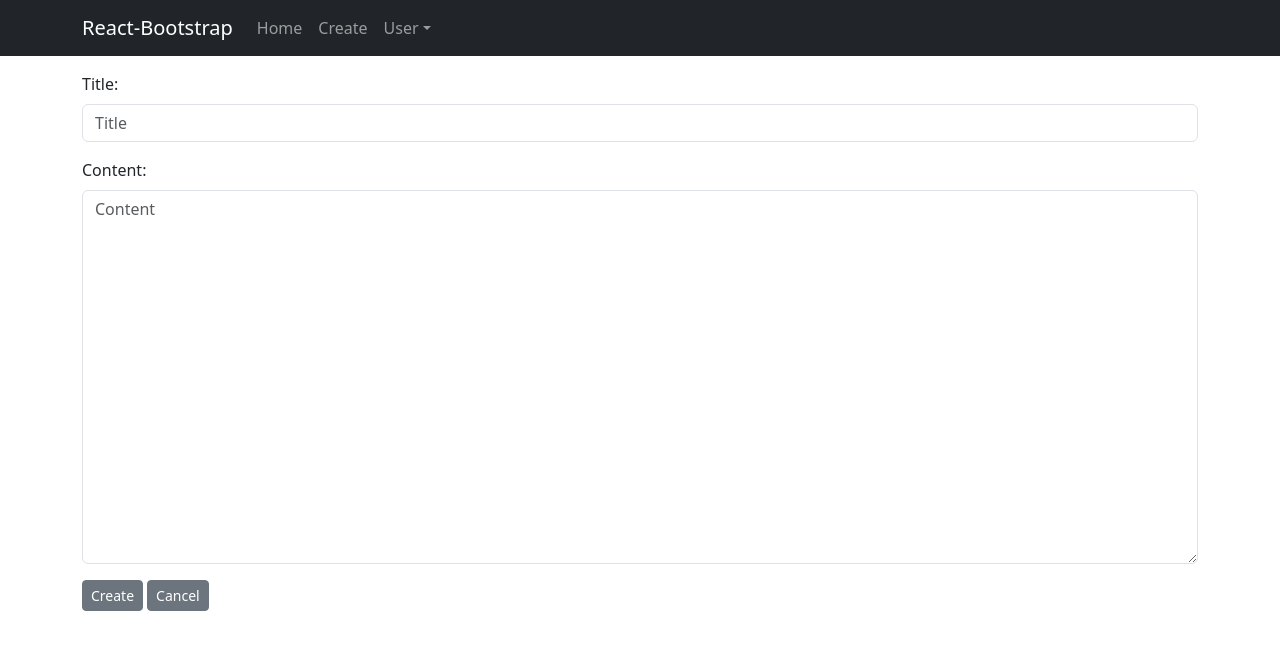
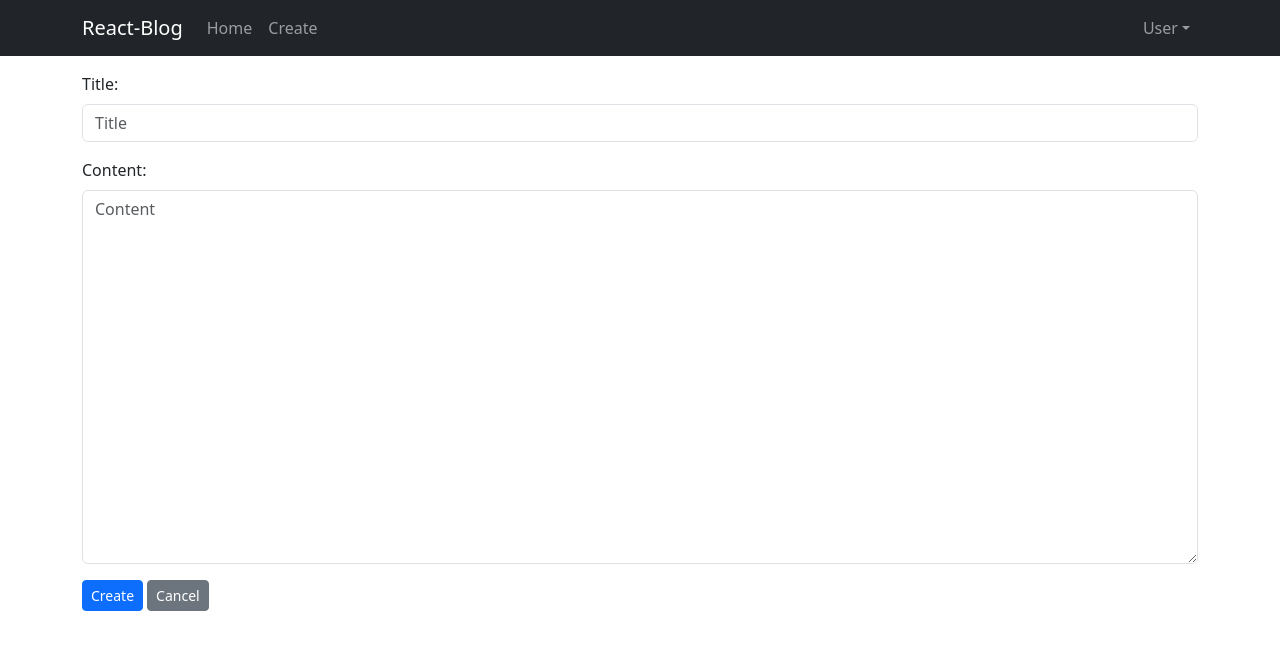
Before and after one commit to nbagonoc/react-blog, a React (Vite) app: page /create in a window 1280 px wide. Shown: the top 650 px of the page. Built offline with nearby package versions, Linux system fonts and the light colour scheme; sample sign-in values are in the browser's storage.

Commit message:
finalizing navigation

```diff
--- a/src/components/partials/Navigation.jsx
+++ b/src/components/partials/Navigation.jsx
@@ -25,19 +25,30 @@ const Navigation = () => {
     return (
         <Navbar expand='lg' bg='dark' data-bs-theme='dark'>
             <Container>
-                <Navbar.Brand as={Link} to='/'>React-Bootstrap</Navbar.Brand>
+                <Navbar.Brand as={Link} to='/'>
+                    React-Blog
+                </Navbar.Brand>
                 <Navbar.Toggle aria-controls='basic-navbar-nav' />
                 <Navbar.Collapse id='basic-navbar-nav'>
                     <Nav className='me-auto'>
                         <Nav.Link as={Link} to='/'>
                             Home
                         </Nav.Link>
-                        { user ? (
-                            <>
+                        {user && (
+                            <Nav className='me-auto'>
                                 <Nav.Link as={Link} to='/create'>
                                     Create
                                 </Nav.Link>
-                                <NavDropdown title='User' id='basic-nav-dropdown'>
+                            </Nav>
+                        )}
+                    </Nav>
+                    {user ? (
+                        <Nav className='ml-auto'>
+                            <NavDropdown
+                                title='User'
+                                id='basic-nav-dropdown'
+                                className=''
+                            >
                                 <NavDropdown.Item as={Link} to='/dashboard'>
                                     Dashboard
                                 </NavDropdown.Item>
@@ -45,18 +56,18 @@ const Navigation = () => {
                                     Logout
                                 </NavDropdown.Item>
                             </NavDropdown>
-                            </>
-                        ) : (
-                            <>
+                        </Nav>
+                    ) : null}
+                    {user ? null : (
+                        <Nav className='ms-auto'>
                             <Nav.Link as={Link} to='/login'>
                                 Login
                             </Nav.Link>
                             <Nav.Link as={Link} to='/register'>
                                 Register
                             </Nav.Link>
-                            </>
+                        </Nav>
                     )}
-                    </Nav>
                 </Navbar.Collapse>
             </Container>
         </Navbar>
--- a/src/components/posts/create/PostCreateForm.jsx
+++ b/src/components/posts/create/PostCreateForm.jsx
@@ -68,7 +68,7 @@ const PostCreateForm = () => {
                     />
                 </div>
                 <button
-                    className='btn btn-sm btn-secondary me-1'
+                    className='btn btn-sm btn-primary me-1'
                     type='submit'
                 >
                     Create
--- a/src/components/posts/edit/PostEditForm.jsx
+++ b/src/components/posts/edit/PostEditForm.jsx
@@ -85,7 +85,7 @@ const PostEditForm = () => {
                     />
                 </div>
                 <button
-                    className='btn btn-sm btn-secondary me-1'
+                    className='btn btn-sm btn-primary me-1'
                     type='submit'
                 >
                     Edit
```
Also changed, not shown: 1 other file (tests, documents, lock files or other folders). Lines whose indentation alone changed are shown as unchanged.
